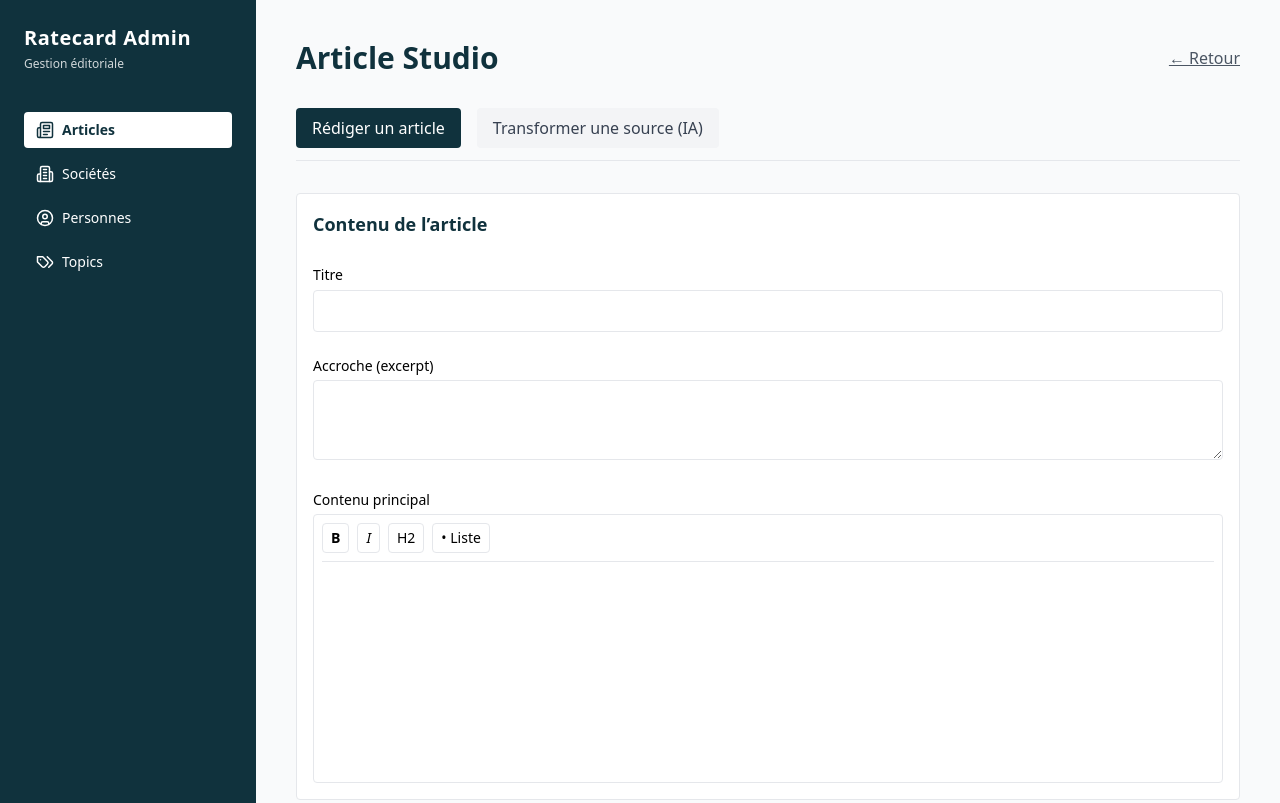
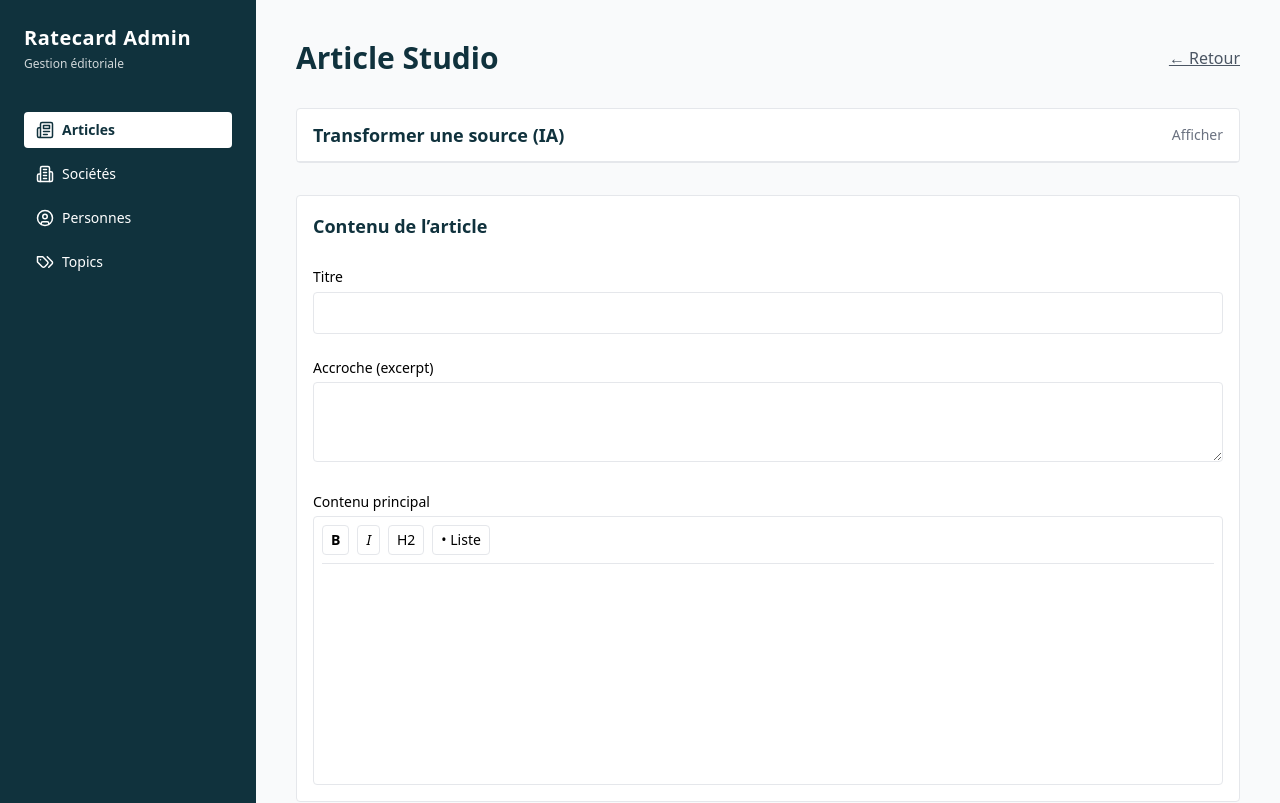
Before and after one commit to MisterFredo/ratecard, a Next.js app in the folder frontend/: page /admin/articles/create in a window 1280 px wide. Shown: the top 803 px of the page. Built offline with nearby package versions, Linux system fonts and the light colour scheme; no server answers.

Commit message:
Update page.tsx

```diff
--- a/frontend/app/admin/articles/create/page.tsx
+++ b/frontend/app/admin/articles/create/page.tsx
@@ -11,14 +11,7 @@ import ArticleContextBlock from "@/components/admin/articles/ArticleContextBlock
 import ArticleVariantsBlock from "@/components/admin/articles/ArticleVariantsBlock";
 import ArticleVisualSection from "@/components/admin/articles/ArticleVisualSection";
 
-type Mode = "scratch" | "source";
-
 export default function CreateArticleStudioPage() {
-  /* ---------------------------------------------------------
-     MODE STUDIO
-  --------------------------------------------------------- */
-  const [mode, setMode] = useState<Mode>("scratch");
-
   /* ---------------------------------------------------------
      STATE ARTICLE (DRAFT LOCAL)
   --------------------------------------------------------- */
@@ -43,6 +36,11 @@ export default function CreateArticleStudioPage() {
   --------------------------------------------------------- */
   const [articleId, setArticleId] = useState<string | null>(null);
   const [saving, setSaving] = useState(false);
+
+  /* ---------------------------------------------------------
+     IA SOURCE PANEL (ACCORDÉON)
+  --------------------------------------------------------- */
+  const [showSourcePanel, setShowSourcePanel] = useState(false);
 
   /* ---------------------------------------------------------
      VALIDATION DU DRAFT → CREATE ARTICLE
@@ -111,46 +109,36 @@ export default function CreateArticleStudioPage() {
       </div>
 
       {/* -------------------------------------------------
-         MODE SELECTOR
+         ACCORDÉON IA — SOURCE → ARTICLE
       ------------------------------------------------- */}
       {!articleId && (
-        <div className="flex gap-4 border-b pb-3">
+        <div className="border rounded bg-white">
           <button
-            onClick={() => setMode("scratch")}
-            className={`px-4 py-2 rounded ${
-              mode === "scratch"
-                ? "bg-ratecard-blue text-white"
-                : "bg-gray-100 text-gray-700"
-            }`}
+            onClick={() => setShowSourcePanel(!showSourcePanel)}
+            className="w-full flex justify-between items-center px-4 py-3 border-b"
           >
-            Rédiger un article
+            <h2 className="text-lg font-semibold text-ratecard-blue">
+              Transformer une source (IA)
+            </h2>
+            <span className="text-sm text-gray-500">
+              {showSourcePanel ? "Masquer" : "Afficher"}
+            </span>
           </button>
 
-          <button
-            onClick={() => setMode("source")}
-            className={`px-4 py-2 rounded ${
-              mode === "source"
-                ? "bg-ratecard-blue text-white"
-                : "bg-gray-100 text-gray-700"
-            }`}
-          >
-            Transformer une source (IA)
-          </button>
-        </div>
-      )}
-
-      {/* -------------------------------------------------
-         MODE SOURCE → ARTICLE
-      ------------------------------------------------- */}
-      {mode === "source" && !articleId && (
+          {showSourcePanel && (
+            <div className="p-4">
               <ArticleSourcePanel
                 onApplyDraft={(draft) => {
                   if (draft.title) setTitle(draft.title);
                   if (draft.excerpt) setExcerpt(draft.excerpt);
-            if (draft.content_html) setContentHtml(draft.content_html);
+                  if (draft.content_html)
+                    setContentHtml(draft.content_html);
                   if (draft.intro) setIntro(draft.intro);
                 }}
               />
+            </div>
+          )}
+        </div>
       )}
 
       {/* -------------------------------------------------
@@ -163,7 +151,8 @@ export default function CreateArticleStudioPage() {
         onChange={(data) => {
           if (data.title !== undefined) setTitle(data.title);
           if (data.excerpt !== undefined) setExcerpt(data.excerpt);
-          if (data.contentHtml !== undefined) setContentHtml(data.contentHtml);
+          if (data.contentHtml !== undefined)
+            setContentHtml(data.contentHtml);
         }}
       />
 
```
Lines whose indentation alone changed are shown as unchanged.
